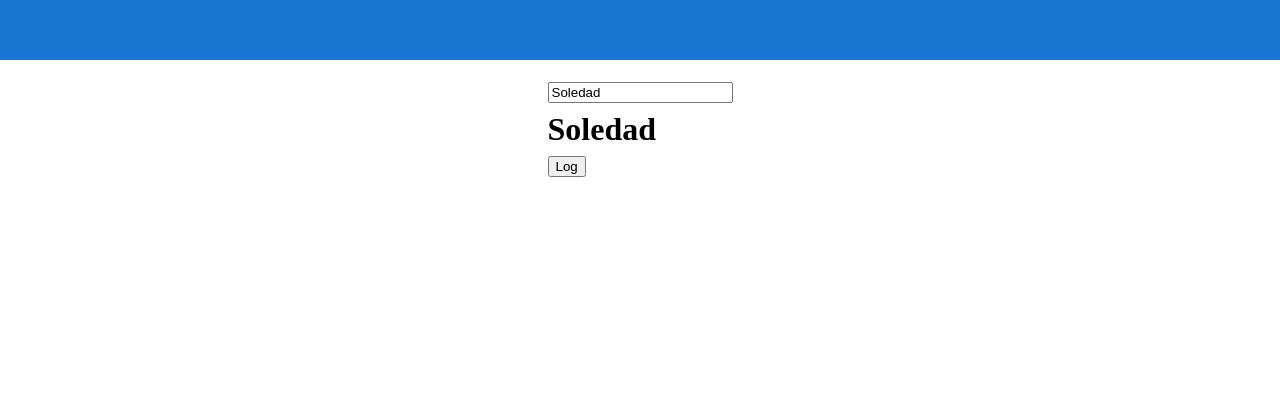
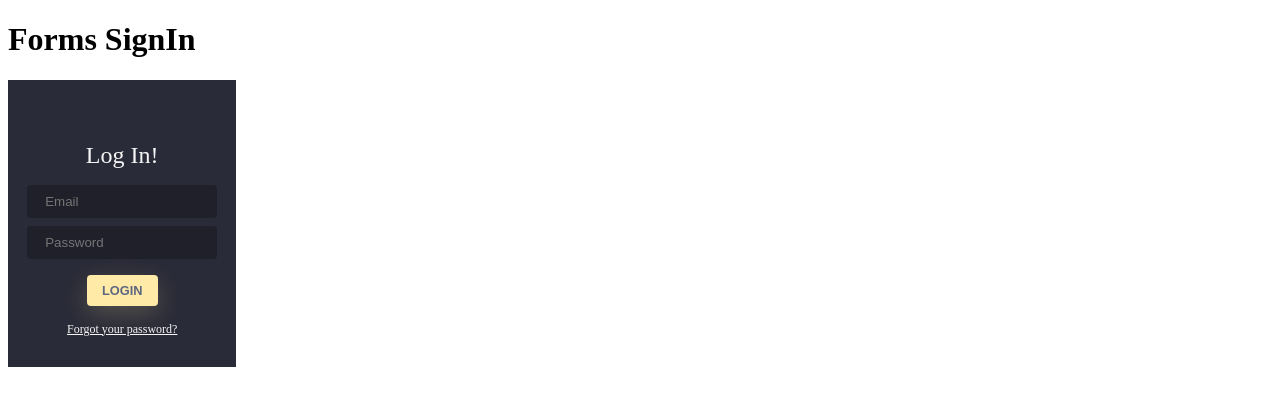
Before and after one commit to sole-arguello/proyectoDeClases, an Angular app in the folder clase4/: page / in a window 1280 px wide. Shown: the top 406 px of the page. Built offline with nearby package versions, Linux system fonts and the light colour scheme.

Commit message:
creo un formulario Template Driven

```diff
--- a/clase4/src/app/app.component.html
+++ b/clase4/src/app/app.component.html
@@ -5,7 +5,9 @@
 
 <div class="content" role="main">
 
-<app-template-var></app-template-var>
+<app-signin></app-signin>
+
+<!-- <app-template-var></app-template-var> -->
 </div>
 
 
--- /dev/null
+++ b/clase4/src/app/signin/signin.component.css
@@ -0,0 +1,78 @@
+.card {
+    width: 190px;
+    padding: 1.9rem 1.2rem;
+    text-align: center;
+    background: #2a2b38;
+   }
+
+   /*Inputs*/
+   .field {
+    margin-top: .5rem;
+    display: flex;
+    align-items: center;
+    justify-content: center;
+    gap: .5em;
+    background-color: #1f2029;
+    border-radius: 4px;
+    padding: .5em 1em;
+   }
+
+   .input-icon {
+    height: 1em;
+    width: 1em;
+    fill: #ffeba7;
+   }
+
+   .input-field {
+    background: none;
+    border: none;
+    outline: none;
+    width: 100%;
+    color: #d3d3d3;
+   }
+
+   /*Text*/
+   .title {
+    margin-bottom: 1rem;
+    font-size: 1.5em;
+    font-weight: 500;
+    color: #f5f5f5;
+   }
+
+   /*Buttons*/
+   .btn {
+    margin: 1rem;
+    border: none;
+    border-radius: 4px;
+    font-weight: bold;
+    font-size: .8em;
+    text-transform: uppercase;
+    padding: 0.6em 1.2em;
+    background-color: #ffeba7;
+    color: #5e6681;
+    box-shadow: 0 8px 24px 0 rgb(255 235 167 / 20%);
+    transition: all .3s ease-in-out;
+   }
+
+   .btn-link {
+    color: #f5f5f5;
+    display: block;
+    font-size: .75em;
+    transition: color .3s ease-out;
+   }
+
+   /*Hover & focus*/
+   .field input:focus::placeholder {
+    opacity: 0;
+    transition: opacity .3s;
+   }
+
+   .btn:hover {
+    background-color: #5e6681;
+    color: #ffeba7;
+    box-shadow: 0 8px 24px 0 rgb(16 39 112 / 20%);
+   }
+
+   .btn-link:hover {
+    color: #ffeba7;
+   }
--- /dev/null
+++ b/clase4/src/app/signin/signin.component.html
@@ -0,0 +1,22 @@
+
+<h1>Forms SignIn</h1>
+<div class="card">
+    <h4 class="title">Log In!</h4>
+    <form #myForm="ngForm">
+
+      <div class="field">
+
+        <input autocomplete="off" id="logemail" placeholder="Email" class="input-field" name="logemail" type="email">
+      </div>
+
+
+      <div class="field">
+
+        <input autocomplete="off" id="logpass" placeholder="Password" class="input-field" name="logpass" type="password">
+      </div>
+      <button class="btn" type="submit" (click)="submit(myForm)">Login</button>
+
+
+      <a href="#" class="btn-link">Forgot your password?</a>
+    </form>
+  </div>
--- /dev/null
+++ b/clase4/src/app/signin/signin.component.ts
@@ -0,0 +1,21 @@
+import { Component } from '@angular/core';
+
+@Component({
+  selector: 'app-signin',
+  templateUrl: './signin.component.html',
+  styleUrls: ['./signin.component.css']
+})
+export class SigninComponent {
+
+  // email: string = ''
+  // password: string = ''
+
+  submit(myForm: any){
+    console.log('submit', myForm)
+    // console.log('submit', {
+    //   email: this.email,
+    //   password: this.password
+    // })
+  }
+
+}
--- /dev/null
+++ b/clase4/src/app/signup/signup.component.html
@@ -0,0 +1 @@
+<p>signup works!</p>
--- a/clase4/src/styles.css
+++ b/clase4/src/styles.css
@@ -1,5 +1,5 @@
 /* You can add global styles to this file, and also import other style files */
-:host {
+/* :host {
     font-family: -apple-system, BlinkMacSystemFont, "Segoe UI", Roboto, Helvetica, Arial, sans-serif, "Apple Color Emoji", "Segoe UI Emoji", "Segoe UI Symbol";
     font-size: 14px;
     color: #333;
@@ -263,7 +263,7 @@
     width: 1920px;
   }
 
-  /* Responsive Styles */
+  /* Responsive Styles *
   @media screen and (max-width: 767px) {
     .card-container > *:not(.circle-link) ,
     .terminal {
@@ -290,4 +290,4 @@
       display: none;
       visibility: hidden;
     }
-  }
+  } */
```
Also changed, not shown: clase4/src/app/app.module.ts (+9 -2 lines), clase4/src/app/signup/signup.component.ts (added, +10 -0 lines), clase4/src/app/signup/signup.component.css (added), 2 other files (tests, documents, lock files or other folders).
